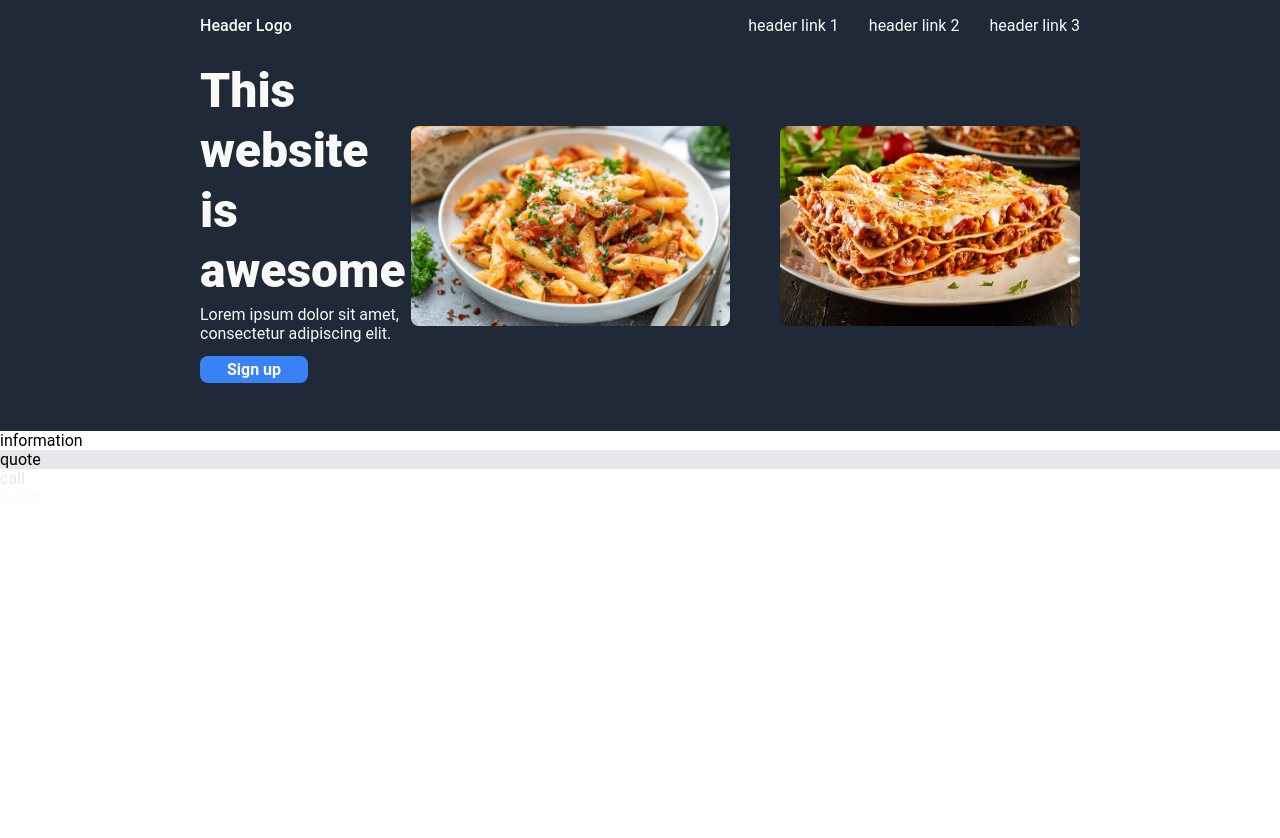
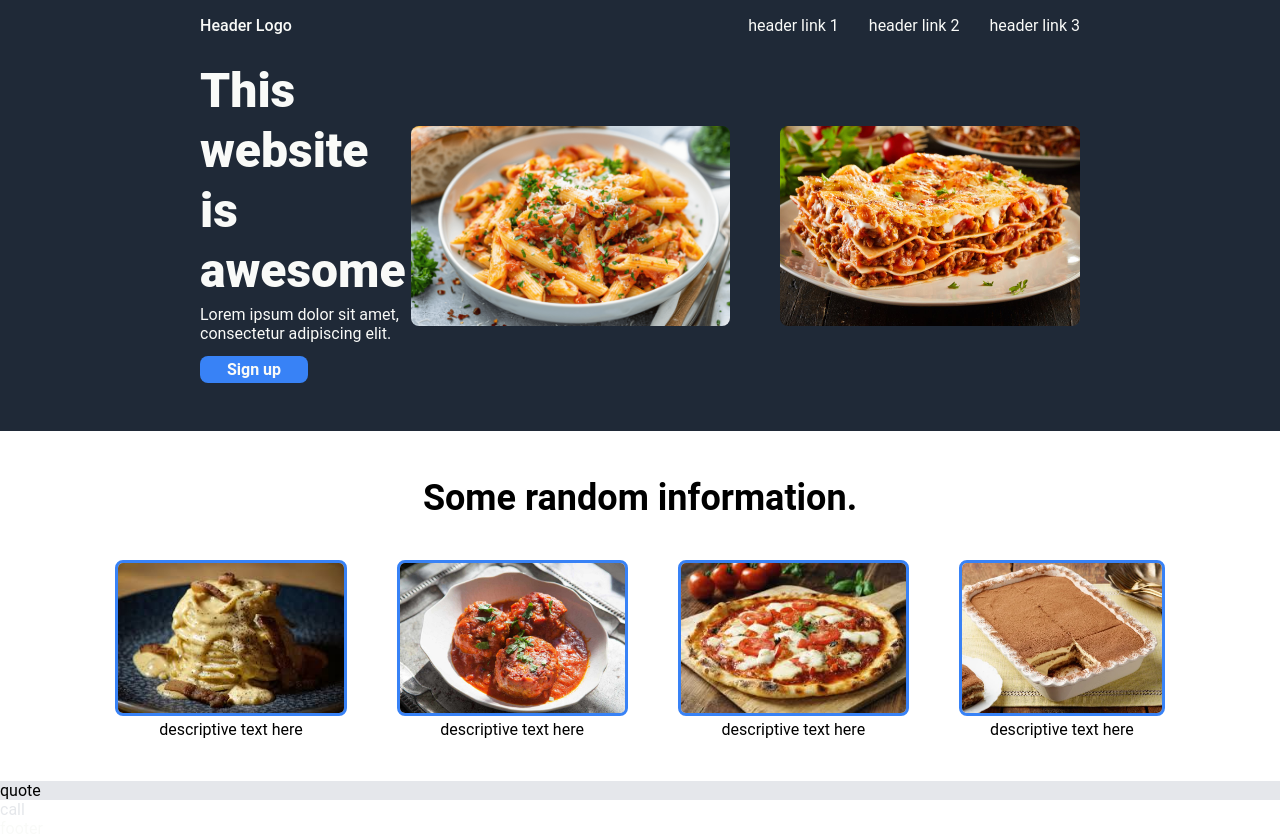
Before and after one commit to Parzing/landing-page, a plain HTML site: page index.html in a window 1280 px wide. Before the commit the page ends 800 px from the top, so only its background shows below. Drawn offline with Linux system fonts and the light colour scheme.

Commit message:
Added the information sectionw with images

```diff
--- a/index.html
+++ b/index.html
@@ -30,7 +30,27 @@
                 <img src="./images/lasagne.jpg">
             </div>
         </div>
-        <div class="information"> information</div>
+        <div class="information">
+            <div class="information text">Some random information.</div>
+            <div class="information images">
+                <div class="image-set">
+                    <img src="./images/carbonara.jpeg">
+                    <div class="image-set description">descriptive text here</div>
+                </div>
+                <div class="image-set">
+                    <img src="./images/meatballs.jpg">
+                    <div class="image-set description">descriptive text here</div>
+                </div>
+                <div class="image-set">
+                    <img src="./images/pizza.jpeg">
+                    <div class="image-set description">descriptive text here</div>
+                </div>
+                <div class="image-set">
+                    <img src="./images/tiramisu.jpeg">
+                    <div class="image-set description">descriptive text here</div>
+                </div>
+            </div>
+        </div>
         <div class="quote">quote</div>
         <div class="call">call</div>
     </div>
--- a/style.css
+++ b/style.css
@@ -101,6 +101,36 @@ a.button {
 }
 
 .information {
+    min-height: 350px;
+    flex: 1;
+    display: flex;
+    flex-direction: column;
+    justify-content: center;
+}
+
+.information.text {
+    min-height: auto;
+    font-size: 36px;
+    font-weight: 700;
+    align-self: center;
+    margin-top: 25px;
+}
+
+.information.images {
+    min-height: auto;
+    display: flex;
+    flex-direction: row;
+    margin-top: 20px;
+    gap: 50px;
+
+}
+.information .image-set img {
+    border: 3px solid #3882f6;
+    border-radius: 8px;
+    max-height: 150px;
+}
+.image-set.description {
+    text-align: center;
 }
 
 .quote {
```
